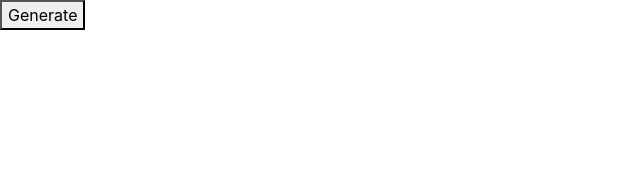
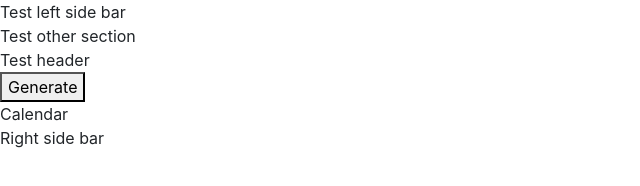
Before and after one commit to barclaydale/wod-schedule-mom, a plain HTML site: page index.html in a window 1280 px wide. Shown: the whole page, without its empty margins (0-640 px from the left). Drawn offline with nearby package versions, Linux system fonts and the light colour scheme.

Commit message:
Update index.html

```diff
--- a/index.html
+++ b/index.html
@@ -9,18 +9,23 @@
     <body>
         <div class="leftsidebar">
             <div class="label">
+                Test left side bar
             </div>
             <div class="lists">
+                Test other section
             </div>
         </div>
         <div class="main">
             <div class="header">
+                Test header
             </div>
             <button class="generate" onclick=generate()>Generate</button>
             <div class="calendar">
+                Calendar
             </div>
         </div>
         <div class="rightsidebar">
+            Right side bar
         </div>
         <script src="javascript.js">
         </script>
```
